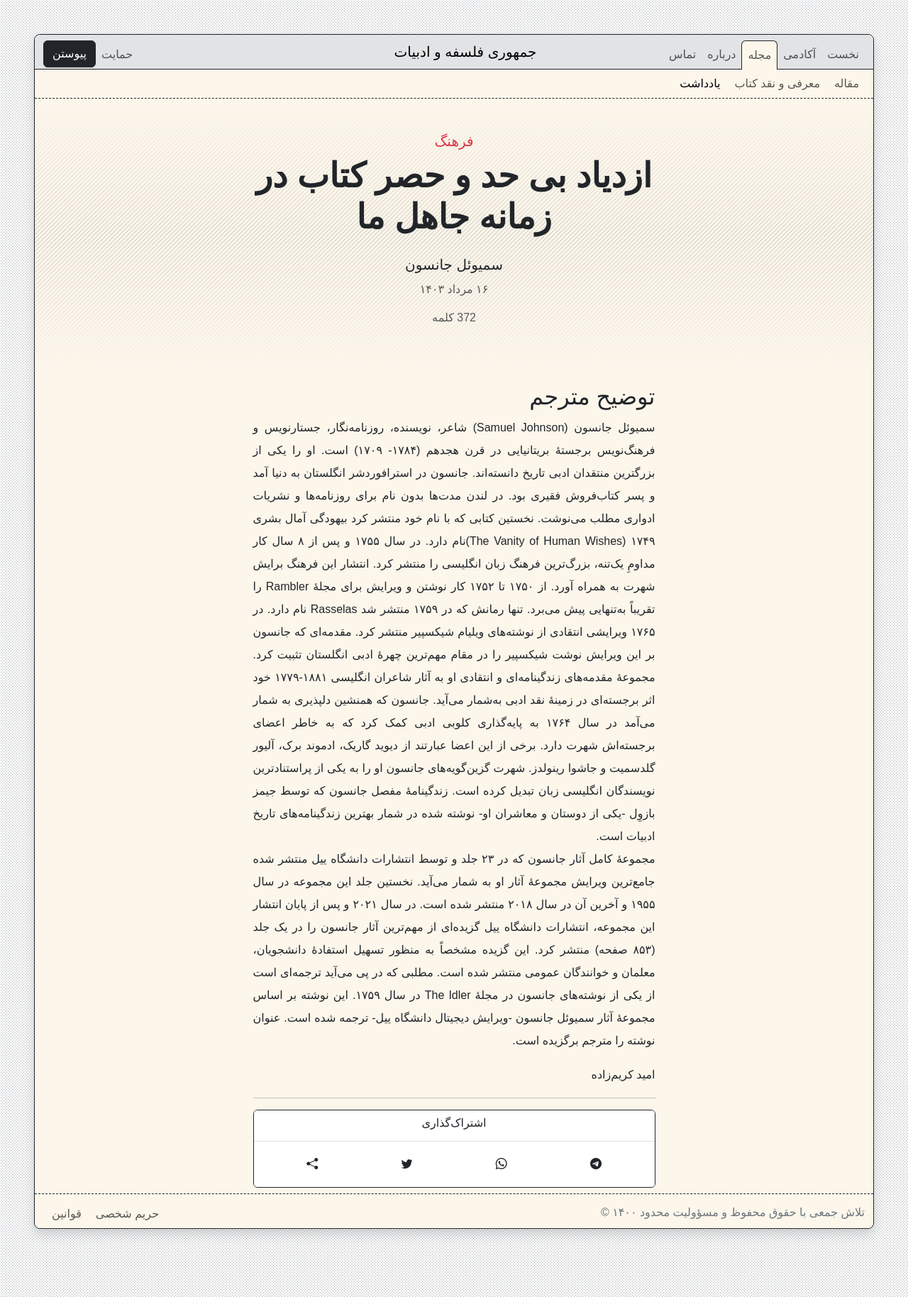
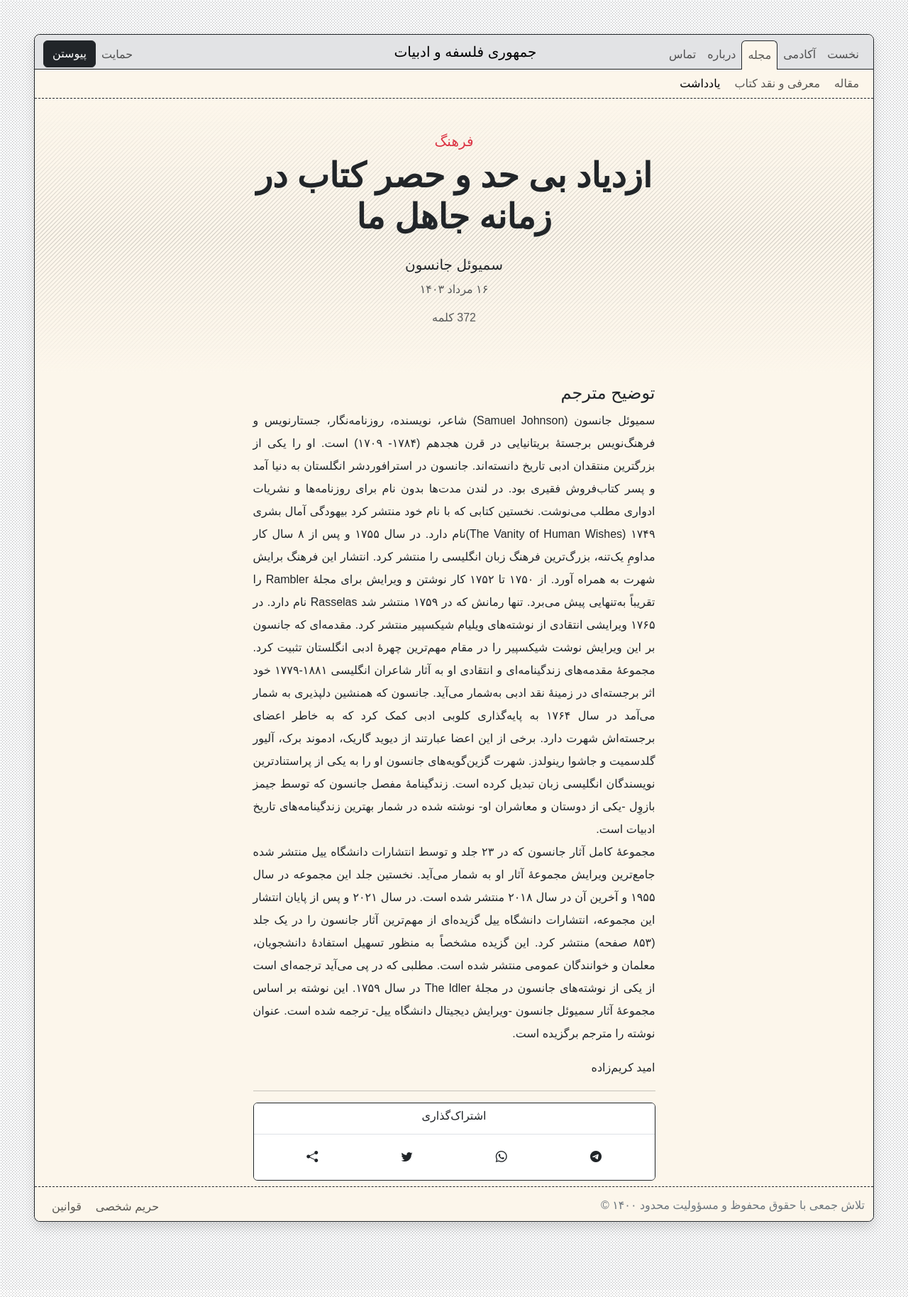
Before and after one commit to phicudemy/phicudemy.github.io, a Jekyll site: the page built from _posts/2024-08-07-samueljohnson.md, in a window 1280 px wide. Shown: the whole page at 71% size. Built offline with Jekyll 4.4.1, drawn with Linux system fonts in a browser that asks for light colours; some web fonts are replaced; comment, search, counter and statistics services are not loaded.

Commit message:
TinaCMS content update

```diff
--- a/_posts/2024-08-07-samueljohnson.md
+++ b/_posts/2024-08-07-samueljohnson.md
@@ -12,7 +12,7 @@ excerpt: ''
 
 
 
-## توضیح مترجم
+#### توضیح مترجم
 
 سمیوئل جانسون (Samuel Johnson) شاعر، نویسنده، روزنامه‌نگار، جستارنویس و فرهنگ‌نویس برجستهٔ بریتانیایی در قرن هجدهم (۱۷۸۴- ۱۷۰۹) است. او را یکی از بزرگترین منتقدان ادبی تاریخ دانسته‌اند. جانسون در استرافوردشر انگلستان به دنیا آمد و پسر کتاب‌فروش فقیری بود. در لندن مدت‌ها بدون نام برای روزنامه‌ها و نشریات ادواری مطلب می‌نوشت. نخستین کتابی که با نام خود منتشر کرد بیهودگی آمال بشری ۱۷۴۹  (The Vanity of Human Wishes)نام دارد. در سال ۱۷۵۵ و پس از ۸ سال کار مداومِ یک‌تنه، بزرگ‌ترین فرهنگ زبان انگلیسی را منتشر کرد. انتشار این فرهنگ برایش شهرت به همراه آورد. از ۱۷۵۰ تا ۱۷۵۲ کار نوشتن و ویرایش برای مجلهٔ Rambler را تقریباً به‌تنهایی پیش می‌برد. تنها رمانش که در ۱۷۵۹ منتشر شد Rasselas نام دارد. در ۱۷۶۵ ویرایشی انتقادی از نوشته‌های ویلیام شیکسپیر منتشر کرد. مقدمه‌ای که جانسون بر این ویرایش نوشت شیکسپیر را در مقام مهم‌ترین چهرهٔ ادبی انگلستان تثبیت کرد. مجموعهٔ مقدمه‌های زندگینامه‌ای و انتقادی او به آثار شاعران انگلیسی ۱۸۸۱-۱۷۷۹ خود اثر برجسته‌ای در زمینهٔ نقد ادبی به‌شمار می‌آید. جانسون که همنشین دلپذیری به شمار می‌آمد در سال ۱۷۶۴ به پایه‌گذاری کلوبی ادبی کمک کرد که به خاطر اعضای برجسته‌اش شهرت دارد. برخی از این اعضا عبارتند از دیوید گاریک، ادموند برک، آلیور گلدسمیت و جاشوا رینولدز. شهرت گزین‌گویه‌های جانسون او را به یکی از پراستنادترین نویسندگان انگلیسی زبان تبدیل کرده است. زندگینامهٔ مفصل جانسون که توسط جیمز بازوِل -یکی از دوستان و معاشران او- نوشته شده در شمار بهترین زندگینامه‌های تاریخ ادبیات است.
 <br>
```
